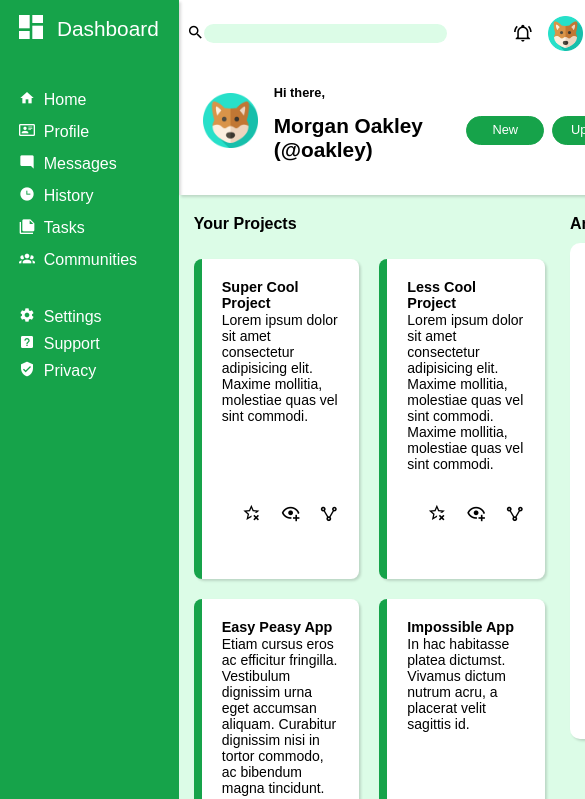
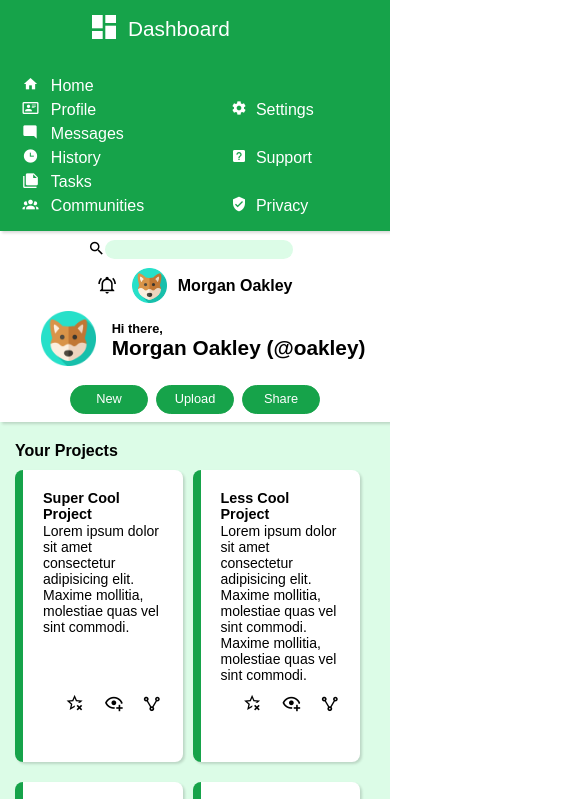
Before and after one commit to vincemilo/admin-dashboard, a plain HTML site: page index.html in a window 390 px wide. Shown: the top 799 px of the page, 585 px wide, since content can reach past the window. Drawn offline with Linux system fonts and the light colour scheme.

Commit message:
added media query and changed margins to padding to make more responsive

```diff
--- a/index.html
+++ b/index.html
@@ -99,8 +99,10 @@
                 <div class="greeting-img">
                     <img src="./assets/shiba.png" class="user-avatar-med">
                 </div>
-                <p class="greeting">Hi there,</p>
-                <p class="greeting-name">Morgan Oakley (@oakley)</p>
+                <div class="header-text">
+                    <p class="greeting">Hi there,</p>
+                    <p class="greeting-name">Morgan Oakley (@oakley)</p>
+                </div>
             </div>
 
             <div class="header-buttons">
--- a/style.css
+++ b/style.css
@@ -23,8 +23,7 @@ nav {
 
 .nav-logo {
     font-size: 2rem;
-    margin-right: 10px;
-    padding-left: 5px;
+    padding: 0 8px;
 }
 
 a {
@@ -51,14 +50,14 @@ a:hover {
 .nav-title {
     font-size: 1.3rem;
     align-items: center;
-    margin-right: 20px;
+    padding-right: 20px;
 }
 
 .nav-upper, .nav-lower {
     display: grid;
     grid-template-columns: 1fr 4fr;
     align-items: end;
-    margin-top: 30px;
+    padding: 16px 0;
 }
 
 .nav-item-logo {
@@ -89,7 +88,6 @@ header {
 .header-panel {
     display: grid;
     grid-template-columns: 2fr 1.5fr;
-    grid-template-rows: 1fr 2.5fr;
     align-items: center;
 }
 
@@ -136,13 +134,12 @@ input {
 
 .user-avatar-med {
     width: 55px;
-    padding: 16px;
+    padding: 0 16px;
 }
 
 .header-greeting {
     display: grid;
     grid-template-columns: .2fr 1fr;
-    grid-template-rows: 1fr 2fr;
     align-items: center;
     justify-self: start;
 }
@@ -155,10 +152,6 @@ input {
 .greeting-name {
     font-size: 1.3rem;
     font-weight: 700;
-}
-
-.greeting-img {
-    grid-row: span 2;
 }
 
 .header-buttons {
@@ -208,7 +201,7 @@ main p {
 .main-projects {
     display: grid;
     grid-template-columns: 1fr 1fr;
-    grid-template-rows: .1fr 1fr 1fr 1fr;
+    grid-template-rows: .01fr 1fr 1fr 1fr;
     height: 100%;
 }
 
@@ -220,7 +213,6 @@ main p {
 .main-projects-panel {
     margin: 10px;
     margin-left: 0;
-    margin-right: 20px;
     border-left: 8px solid #16A34A;
     border-radius: 8px;
     box-shadow: rgba(0, 0, 0, 0.15) 1.95px 1.95px 2.6px;
@@ -244,18 +236,17 @@ main p {
 
 .side-panel {
     display: grid;
-    grid-template-rows: .1fr 4fr .1fr 3fr;
-    margin-left: 5px;
+    grid-template-rows: .3fr 4fr .1fr 3fr;
     height: 100%;
+    padding: 8px 0;
 }
 
 .main-side-box1 {
     background-color: white;
     border-radius: 10px;
     box-shadow: rgba(0, 0, 0, 0.15) 1.95px 1.95px 2.6px;
-    padding: 10px 15px 20px 15px;
-    height: 80%;
-    margin-top: 10px;
+    padding: 8px;
+    height: 90%;
     display: grid;
     grid-template-rows: 1fr 1fr 1fr;
 }
@@ -339,3 +330,30 @@ footer a {
 footer a:hover {
     color: #292929;
 }
+
+@media (max-width: 700px) {
+    body {
+        display: flex;
+        flex-direction: column;
+    }
+
+    .nav-head {
+        grid-column: span 2;
+        justify-self: center;
+    }
+
+    .nav-panel {
+        grid-template-rows: auto;
+        gap: 8px;
+    }
+
+    .header-panel {
+        display: flex;
+        flex-direction: column;
+    }
+
+    .main-panel {
+        display: flex;
+        flex-direction: column;
+    }
+}
```
